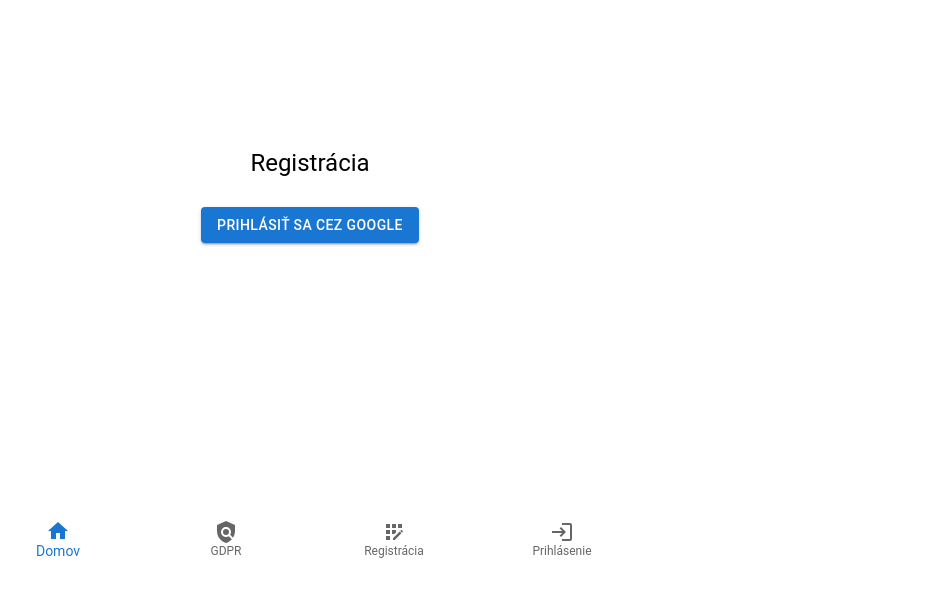
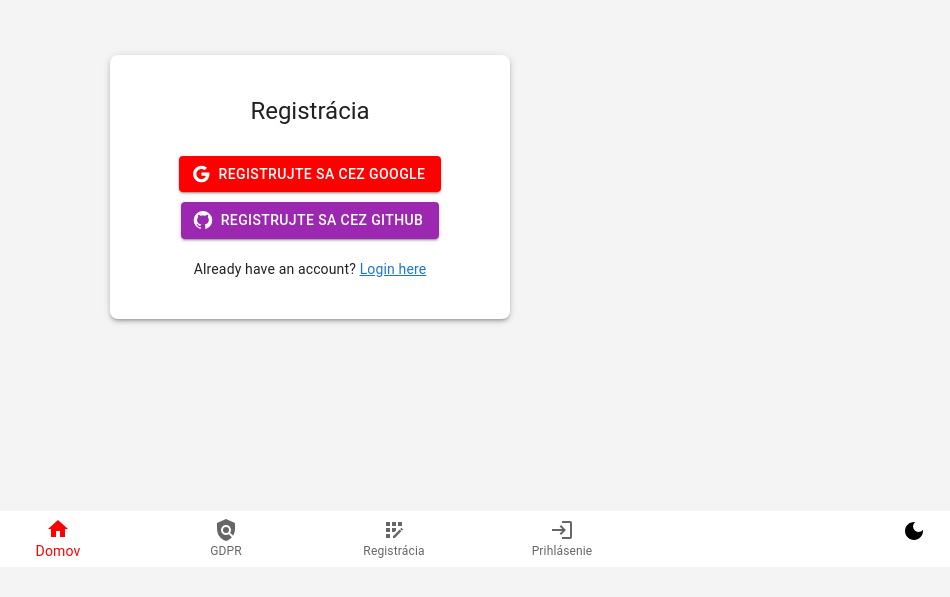
Before and after one commit to Blo0dy-dev/snap-zoska, a Next.js app: page /auth/registracia in a window 1280 px wide. Shown: the part 233-830 px from the top of the page, without its empty margins (330-1280 px from the left). Built offline with nearby package versions, Linux system fonts and the light colour scheme; no server answers.

Commit message:
zatial to ide 5.12

```diff
--- a/src/app/(private)/layout.tsx
+++ b/src/app/(private)/layout.tsx
@@ -1,4 +1,5 @@
 import AuthGuard from "@/components/AuthGuard";
+
 
 export const metadata = {
   title: "Private | Zoska",
--- a/src/app/(public)/auth/registracia/page.tsx
+++ b/src/app/(public)/auth/registracia/page.tsx
@@ -1,33 +1,84 @@
-// src/app/auth/registracia/page.tsx
-
 "use client"; // Ensures this component runs in the browser
 
 import Typography from '@mui/material/Typography';
 import Button from '@mui/material/Button';
 import { signIn } from 'next-auth/react'; // Importing the signIn method
 import Box from '@mui/material/Box'; // Importing Box for layout
+import GoogleIcon from '@mui/icons-material/Google'; // Importing Google icon
+import GitHubIcon from '@mui/icons-material/GitHub'; // Importing GitHub icon
+import Link from 'next/link'; // Importing Link component for navigation
+import { useTheme } from '@mui/material/styles'; // Importing theme hook
 
-export default function SignIn() {
+export default function Register() {
+  const theme = useTheme(); // Use the theme hook to access the current theme
+
   return (
+    <>
+      {/* Global Styles for Full Page Background */}
+      <style jsx global>{`
+        html, body {
+          height: 100%;
+          margin: 0;
+          background-color: ${theme.palette.mode === 'dark' ? '#333' : '#f4f4f4'}; /* Dynamically set the background */
+        }
+      `}</style>
+
+      {/* Flex Container to Center the Box */}
       <Box
         sx={{
-        minHeight: '100vh',
+          minHeight: '100vh', // Full height of the viewport
           display: 'flex',
           justifyContent: 'center',
           alignItems: 'center',
           flexDirection: 'column',
-        textAlign: 'center',
+        }}
+      >
+        {/* White Box Background */}
+        <Box
+          sx={{
+            padding: '40px',
+            borderRadius: '8px',
+            backgroundColor: theme.palette.mode === 'dark' ? '#444' : '#ffffff', // Box background color
+            boxShadow: 3,
+            width: '100%',
+            maxWidth: '400px',
+            display: 'flex',
+            flexDirection: 'column',
+            alignItems: 'center',
           }}
         >
           <Typography variant="h5" gutterBottom>Registrácia</Typography>
+
+          {/* Google Sign In Button with Lime Google Logo */}
           <Button
             variant="contained"
-        color="primary"
+            color={theme.palette.mode === 'dark' ? 'secondary' : 'primary'} // Button color based on theme
             onClick={() => signIn('google', { callbackUrl: '/' })} // Sign in via Google
             sx={{ marginTop: '20px' }}
+            startIcon={<GoogleIcon sx={{ color: '#FFFFF' }} />} // Lime color for Google icon
           >
-        Prihlásiť sa cez Google
+            Registrujte sa cez Google
           </Button>
+
+          {/* GitHub Sign In Button with GitHub Logo */}
+          <Button
+            variant="contained"
+            color={theme.palette.mode === 'dark' ? 'primary' : 'secondary'} // Button color based on theme
+            sx={{ marginTop: '10px' }}
+            startIcon={<GitHubIcon sx={{ color: '#FFFFF' }} />} // GitHub logo with black color
+          >
+            Registrujte sa cez GitHub
+          </Button>
+
+          {/* Login Link */}
+          <Typography variant="body2" sx={{ marginTop: '20px' }}>
+            Already have an account?{' '}
+            <Link href="/auth/prihlasenie" style={{ color: theme.palette.mode === 'dark' ? '#90caf9' : '#1976d2' }}>
+              Login here
+            </Link>
+          </Typography>
         </Box>
+      </Box>
+    </>
   );
 }
--- a/src/app/layout.tsx
+++ b/src/app/layout.tsx
@@ -1,14 +1,13 @@
 // src/app/layout.tsx
-
 import { Metadata } from "next";
 import "./globals.css";
 import Navbar from "@/components/NavBar";
 import AuthProvider from "../components/AuthProvider";
+import ThemeProvider from "@/components/ThemeProvider"; // Import the ThemeProvider
 
-// Global metadata for the entire site
 export const metadata: Metadata = {
-  title: "SnapZoška", // You can customize this
-  description: "Created by students of SPŠE Zochova 9, Bratislava", // Customize this as well
+  title: "SnapZoška",
+  description: "Created by students of SPŠE Zochova 9, Bratislava",
 };
 
 export default function RootLayout({
@@ -19,14 +18,14 @@ export default function RootLayout({
   return (
     <html lang="sk">
       <body>
-        <AuthProvider> {/* Provides session context for the entire app */}
-          <div style={{ minHeight: '100vh', display: 'flex', flexDirection: 'column' }}>
-            <main style={{ flexGrow: 1 }}>
-              {children} {/* Renders the specific page content */}
-            </main>
-          </div>
-          <Navbar /> {/* Navbar available on all pages */}
-        </AuthProvider>
+        <ThemeProvider> {/* Wrap the entire app in ThemeProvider */}
+          <AuthProvider> {/* Provides session context */}
+            <div style={{ minHeight: "100vh", display: "flex", flexDirection: "column" }}>
+              <main style={{ flexGrow: 1 }}>{children}</main>
+            </div>
+            <Navbar /> {/* Navbar is always available */}
+          </AuthProvider>
+        </ThemeProvider>
       </body>
     </html>
   );
--- a/src/components/Navbar.tsx
+++ b/src/components/Navbar.tsx
@@ -1,6 +1,8 @@
-"use client"; // Ensures this component runs in the browser
+// src/components/NavBar.tsx
 
-import * as React from "react";
+"use client";
+
+import React from "react";
 import Box from "@mui/material/Box";
 import BottomNavigation from "@mui/material/BottomNavigation";
 import BottomNavigationAction from "@mui/material/BottomNavigationAction";
@@ -12,26 +14,29 @@ import PolicyIcon from "@mui/icons-material/Policy";
 import SearchIcon from "@mui/icons-material/Search";
 import AddCircleIcon from "@mui/icons-material/AddCircle";
 import PersonIcon from "@mui/icons-material/Person";
-import Link from "next/link"; // Import Link from next/link
-import { useSession } from "next-auth/react"; // Import session hook
+import DarkModeIcon from "@mui/icons-material/DarkMode";
+import LightModeIcon from "@mui/icons-material/LightMode";
+import Link from "next/link";
+import IconButton from "@mui/material/IconButton";
+import { useSession } from "next-auth/react";
+import { useThemeMode } from "@/components/ThemeProvider";
 
 export default function NavBar() {
   const [value, setValue] = React.useState(0);
-  const { data: session } = useSession(); // Get session data to check if user is logged in
+  const { data: session } = useSession();
+  const { toggleTheme, mode } = useThemeMode();
 
-  // Define unauthenticated navigation items
   const unauthNavItems = [
     { label: "Domov", icon: <HomeIcon />, href: "/" },
-    { label: "GDPR", icon: <PolicyIcon />, href: "/gdpr" }, // Link to GDPR
+    { label: "GDPR", icon: <PolicyIcon />, href: "/gdpr" },
     { label: "Registrácia", icon: <AppRegistrationIcon />, href: "/auth/registracia" },
   ];
 
-  // Define authenticated navigation items
   const authNavItems = [
     { label: "Domov", icon: <HomeIcon />, href: "/prispevok" },
-    { label: "Hľadanie", icon: <SearchIcon />, href: "/hladanie" }, // Link to Hľadanie
-    { label: "Pridať", icon: <AddCircleIcon />, href: "/pridat" }, // Link to Pridať
-    { label: "Profil", icon: <PersonIcon />, href: "/profil" }, // Link to Profil
+    { label: "Hľadanie", icon: <SearchIcon />, href: "/hladanie" },
+    { label: "Pridať", icon: <AddCircleIcon />, href: "/pridat" },
+    { label: "Profil", icon: <PersonIcon />, href: "/profil" },
   ];
 
   return (
@@ -43,33 +48,44 @@ export default function NavBar() {
           setValue(newValue);
         }}
       >
-        {/* If logged in, show authenticated navbar; otherwise, show unauthenticated navbar */}
         {(session ? authNavItems : unauthNavItems).map((item, index) => (
           <BottomNavigationAction
             key={index}
             label={item.label}
             icon={item.icon}
             component={Link}
-            href={item.href} // Links to the respective page
+            href={item.href}
           />
         ))}
 
-        {/* Show Prihlásenie if not logged in, otherwise Odhlásenie */}
         {!session ? (
           <BottomNavigationAction
             label="Prihlásenie"
             icon={<LoginIcon />}
             component={Link}
-            href="/auth/prihlasenie" // Links to sign-in page
+            href="/auth/prihlasenie"
           />
         ) : (
           <BottomNavigationAction
             label="Odhlásenie"
             icon={<LogoutIcon />}
             component={Link}
-            href="/auth/odhlasenie" // Links to sign-out page
+            href="/auth/odhlasenie"
           />
         )}
+
+        {/* Dark mode toggle */}
+        <IconButton
+          onClick={toggleTheme}
+          sx={{
+            position: "absolute",
+            right: 16,
+            bottom: 16,
+            color: mode === "dark" ? "#ffffff" : "#000000",
+          }}
+        >
+          {mode === "dark" ? <LightModeIcon /> : <DarkModeIcon />}
+        </IconButton>
       </BottomNavigation>
     </Box>
   );
--- /dev/null
+++ b/src/components/ThemeProvider.tsx
@@ -0,0 +1,77 @@
+// src/components/ThemeProvider.tsx
+"use client";
+
+import React, { createContext, useContext, useMemo, useState, useEffect } from "react";
+import { ThemeProvider as MUIThemeProvider, createTheme, CssBaseline } from "@mui/material";
+
+const ThemeModeContext = createContext({
+  toggleTheme: () => {},
+  mode: "light",
+});
+
+export const useThemeMode = () => useContext(ThemeModeContext);
+
+const ThemeProvider: React.FC<{ children: React.ReactNode }> = ({ children }) => {
+  // Default to light mode if nothing is saved in localStorage
+  const [mode, setMode] = useState<"light" | "dark">("light");
+
+  // Read theme from localStorage when the component is mounted
+  useEffect(() => {
+    const savedTheme = localStorage.getItem("theme");
+    if (savedTheme) {
+      setMode(savedTheme as "light" | "dark");
+    } else {
+      // Set default theme based on the system preference
+      const systemPreference = window.matchMedia("(prefers-color-scheme: dark)").matches
+        ? "dark"
+        : "light";
+      setMode(systemPreference);
+    }
+  }, []);
+
+  // Save theme to localStorage whenever it changes
+  useEffect(() => {
+    localStorage.setItem("theme", mode);
+  }, [mode]);
+
+  // Define the MUI theme based on mode
+  const theme = useMemo(
+    () =>
+      createTheme({
+        palette: {
+          mode,
+          primary: {
+            main: "#ff0000", // Red color
+          },
+        },
+        components: {
+          MuiBottomNavigationAction: {
+            styleOverrides: {
+              root: {
+                "&.Mui-selected": {
+                  color: "#ff0000", // Red color when selected
+                },
+              },
+            },
+          },
+        },
+      }),
+    [mode] // Recreate the theme when the mode changes
+  );
+
+  // Toggle between light and dark mode
+  const toggleTheme = () => {
+    setMode((prevMode) => (prevMode === "light" ? "dark" : "light"));
+  };
+
+  return (
+    <ThemeModeContext.Provider value={{ toggleTheme, mode }}>
+      <MUIThemeProvider theme={theme}>
+        <CssBaseline />
+        {children}
+      </MUIThemeProvider>
+    </ThemeModeContext.Provider>
+  );
+};
+
+export default ThemeProvider;
```
Also changed, not shown: src/app/(public)/auth/odhlasenie/page.tsx (+33 -2 lines), src/app/(public)/auth/prihlasenie/page.tsx (+58 -8 lines). Lines whose indentation alone changed are shown as unchanged.
